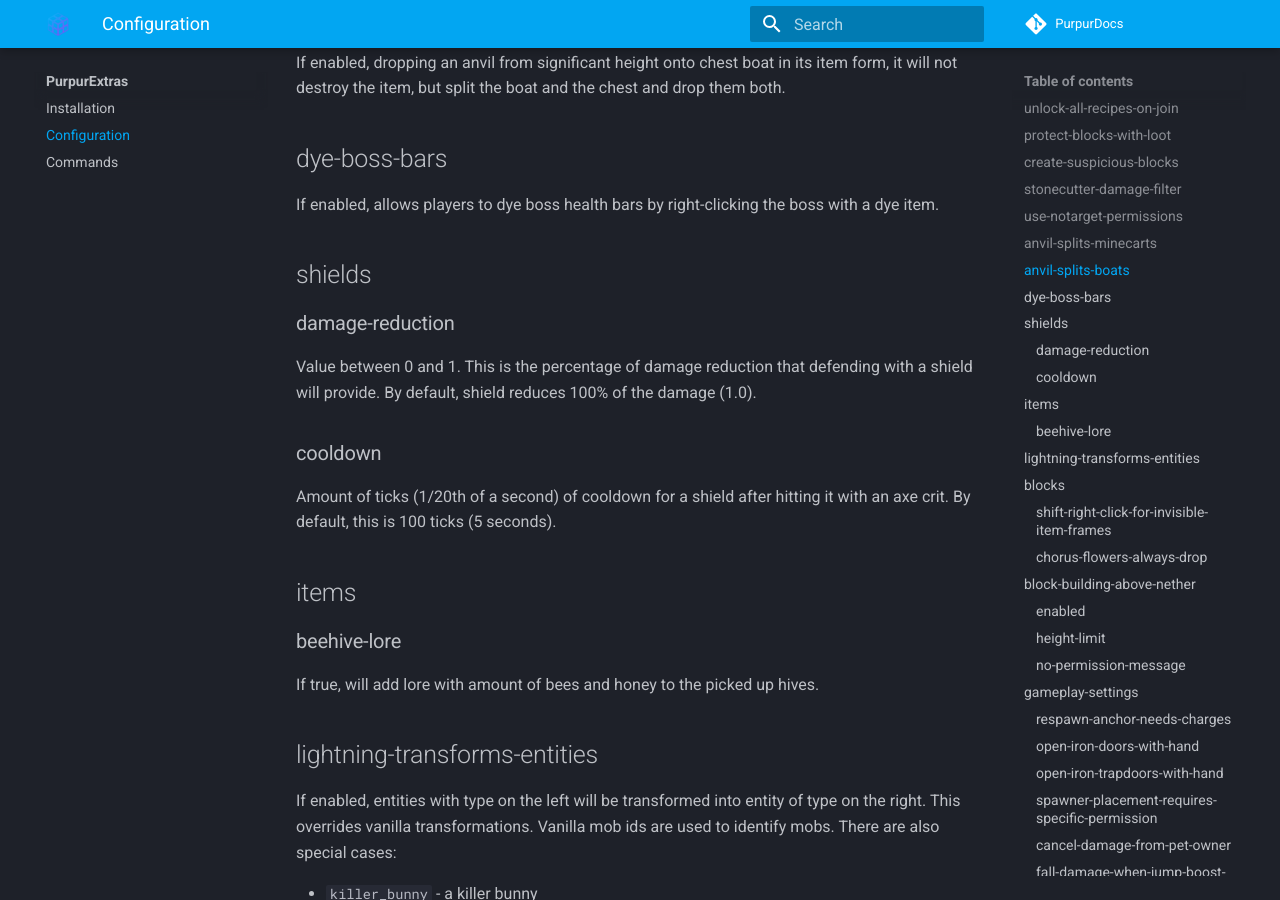
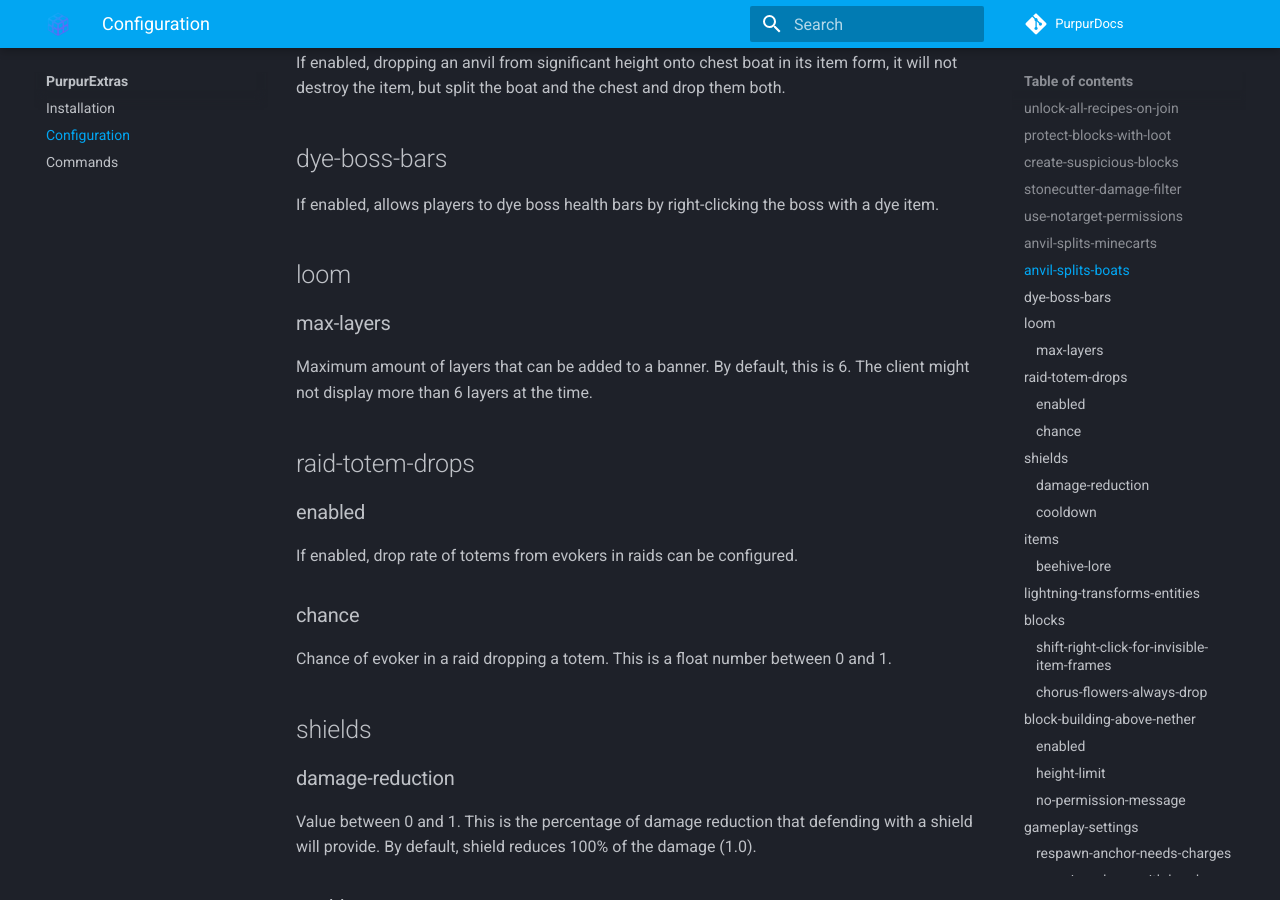
Before and after one commit to PurpurMC/PurpurDocs, an MkDocs documentation site: the page built from mkdocs/purpurextras/configuration.md, in a window 1280 px wide and 900 px high, scrolled down 1250 px. Built offline with MkDocs 1.6.1 and Material for MkDocs 9.7.7, drawn with Linux system fonts in a browser that asks for light colours; comment, search, counter and statistics services are not loaded.

Commit message:
add PurpurExtras 1.28 features

```diff
--- a/mkdocs/purpurextras/configuration.md
+++ b/mkdocs/purpurextras/configuration.md
@@ -23,6 +23,19 @@ If enabled, dropping an anvil from significant height onto chest boat in its ite
 
 ## dye-boss-bars
 If enabled, allows players to dye boss health bars by right-clicking the boss with a dye item.
+
+## loom
+
+### max-layers
+Maximum amount of layers that can be added to a banner. By default, this is 6. The client might not display more than 6 layers at the time.
+
+## raid-totem-drops
+
+### enabled
+If enabled, drop rate of totems from evokers in raids can be configured.
+
+### chance
+Chance of evoker in a raid dropping a totem. This is a float number between 0 and 1.
 
 ## shields
 
```
